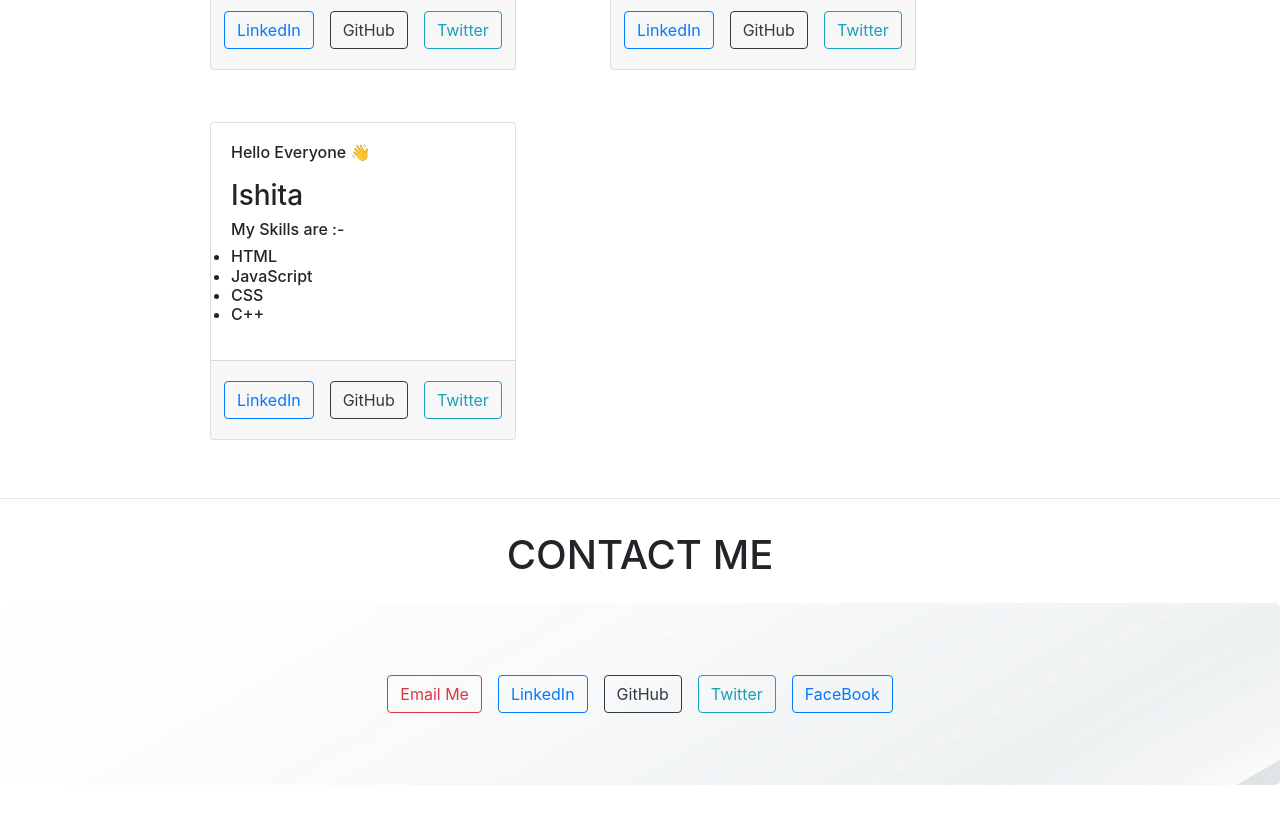
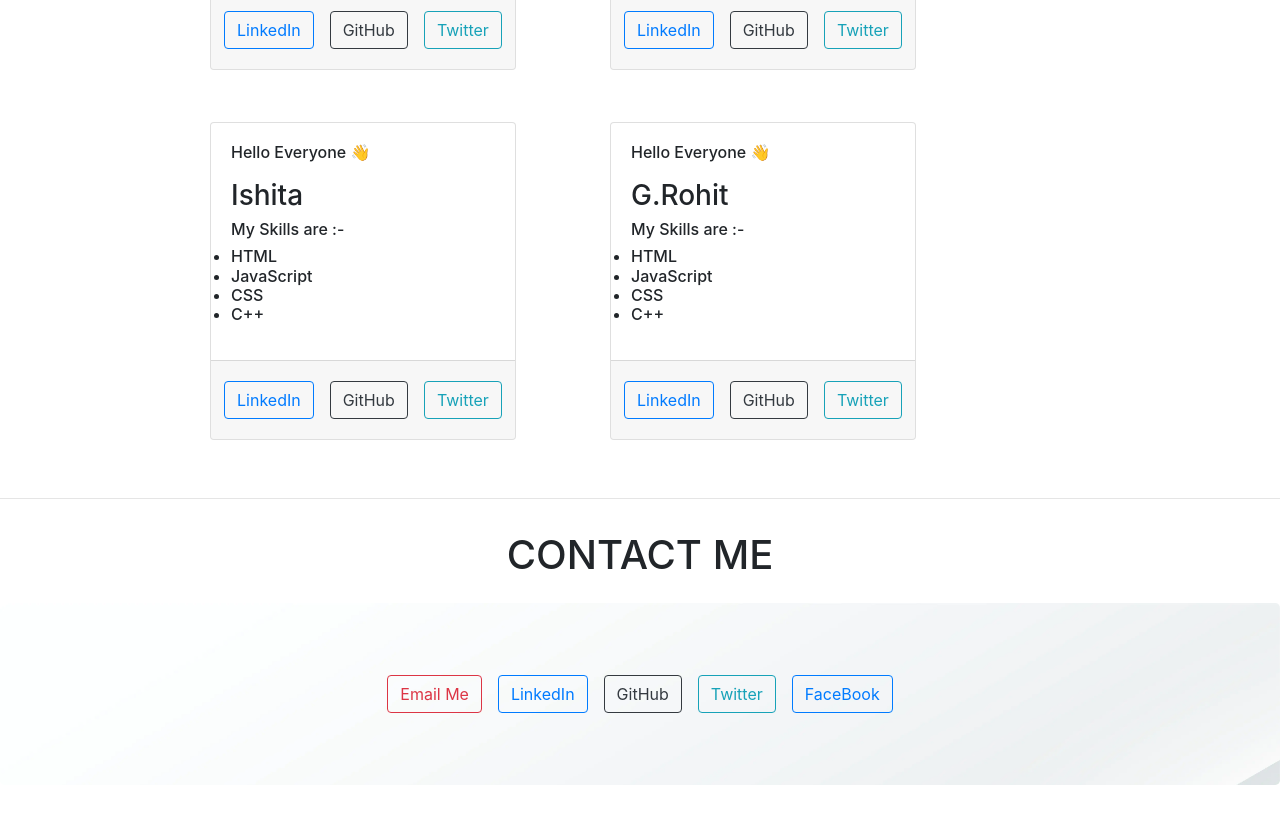
Before and after one commit to Aman1905/I-am-Contributor, a React (Create React App) app: page / in a window 1280 px wide. Shown: the part 5580-6397 px from the top of the page. Built offline with nearby package versions, Linux system fonts and the light colour scheme.

Commit message:
G.Rohit Added card

```diff
--- a/src/Content.js
+++ b/src/Content.js
@@ -315,6 +315,16 @@ const Content = () => {
         g_link="https://github.com/ishita1427"
         t_link ="" />
 
+        <Cards
+        sname="G.Rohit"
+        skill1="HTML"
+        skill2="JavaScript"
+        skill3="CSS"
+        skill4="C++"
+        l_link=""
+        g_link="https://github.com/rohit1427"
+        t_link ="" />
+
 
     </div>
   )
```
